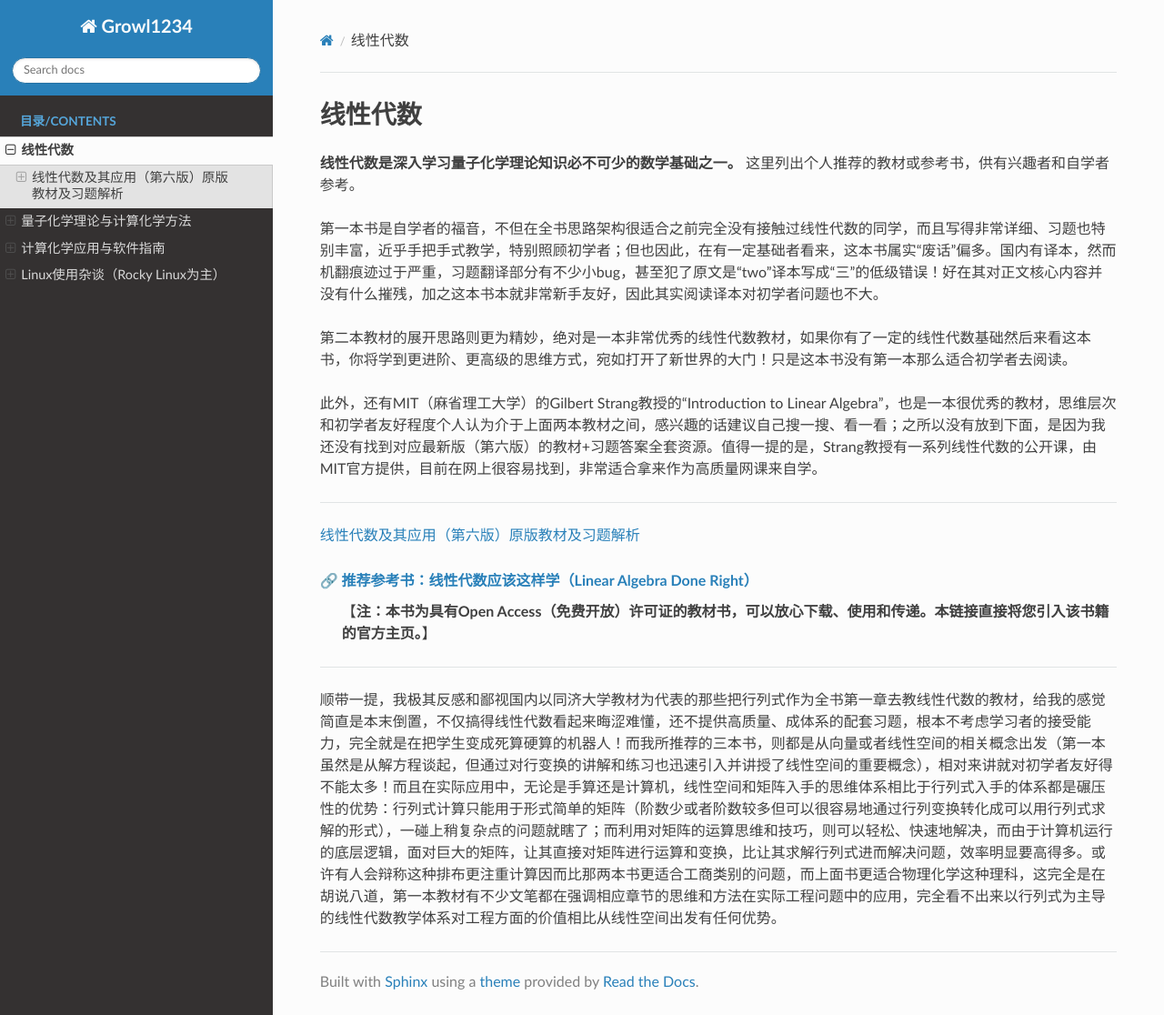
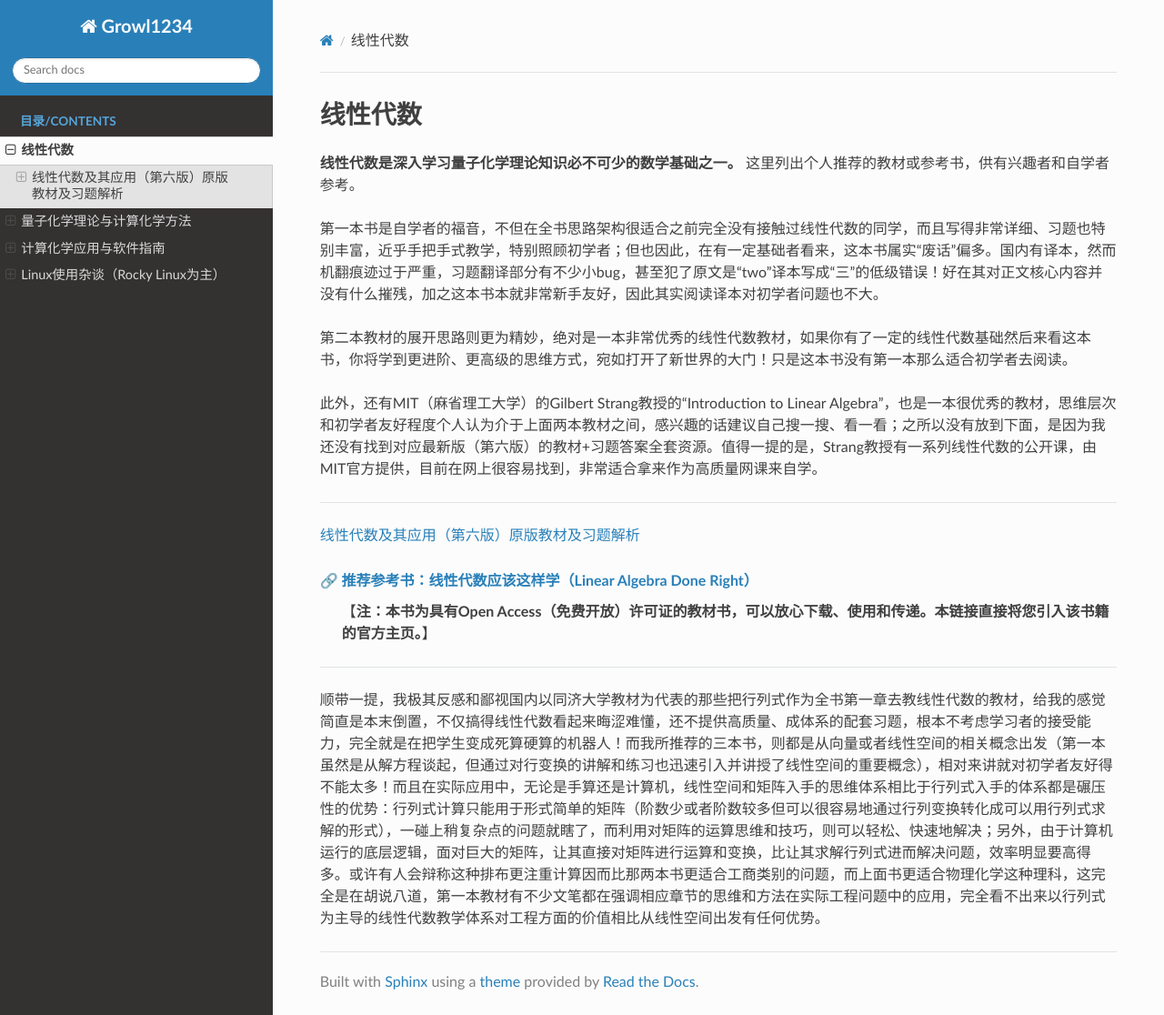
Before and after one commit to Growl1234/RTDProject, a Sphinx documentation site: the page built from source/linear_algebra/index.rst, in a window 1280 px wide and 1116 px high. Shown: the whole window at 91% size. Built offline with Sphinx 7.4.7 and the Read the Docs theme 3.1.0, drawn with Linux system fonts in a browser that asks for light colours.

Commit message:
Update index.rst

```diff
--- a/source/linear_algebra/index.rst
+++ b/source/linear_algebra/index.rst
@@ -18,7 +18,7 @@
 
 ~~~~~~~~~~~~~~
 
-顺带一提，我极其反感和鄙视国内以同济大学教材为代表的那些把行列式作为全书第一章去教线性代数的教材，给我的感觉简直是本末倒置，不仅搞得线性代数看起来晦涩难懂，还不提供高质量、成体系的配套习题，根本不考虑学习者的接受能力，完全就是在把学生变成死算硬算的机器人！而我所推荐的三本书，则都是从向量或者线性空间的相关概念出发（第一本虽然是从解方程谈起，但通过对行变换的讲解和练习也迅速引入并讲授了线性空间的重要概念），相对来讲就对初学者友好得不能太多！而且在实际应用中，无论是手算还是计算机，线性空间和矩阵入手的思维体系相比于行列式入手的体系都是碾压性的优势：行列式计算只能用于形式简单的矩阵（阶数少或者阶数较多但可以很容易地通过行列变换转化成可以用行列式求解的形式），一碰上稍复杂点的问题就瞎了；而利用对矩阵的运算思维和技巧，则可以轻松、快速地解决，而由于计算机运行的底层逻辑，面对巨大的矩阵，让其直接对矩阵进行运算和变换，比让其求解行列式进而解决问题，效率明显要高得多。或许有人会辩称这种排布更注重计算因而比那两本书更适合工商类别的问题，而上面书更适合物理化学这种理科，这完全是在胡说八道，第一本教材有不少文笔都在强调相应章节的思维和方法在实际工程问题中的应用，完全看不出来以行列式为主导的线性代数教学体系对工程方面的价值相比从线性空间出发有任何优势。
+顺带一提，我极其反感和鄙视国内以同济大学教材为代表的那些把行列式作为全书第一章去教线性代数的教材，给我的感觉简直是本末倒置，不仅搞得线性代数看起来晦涩难懂，还不提供高质量、成体系的配套习题，根本不考虑学习者的接受能力，完全就是在把学生变成死算硬算的机器人！而我所推荐的三本书，则都是从向量或者线性空间的相关概念出发（第一本虽然是从解方程谈起，但通过对行变换的讲解和练习也迅速引入并讲授了线性空间的重要概念），相对来讲就对初学者友好得不能太多！而且在实际应用中，无论是手算还是计算机，线性空间和矩阵入手的思维体系相比于行列式入手的体系都是碾压性的优势：行列式计算只能用于形式简单的矩阵（阶数少或者阶数较多但可以很容易地通过行列变换转化成可以用行列式求解的形式），一碰上稍复杂点的问题就瞎了，而利用对矩阵的运算思维和技巧，则可以轻松、快速地解决；另外，由于计算机运行的底层逻辑，面对巨大的矩阵，让其直接对矩阵进行运算和变换，比让其求解行列式进而解决问题，效率明显要高得多。或许有人会辩称这种排布更注重计算因而比那两本书更适合工商类别的问题，而上面书更适合物理化学这种理科，这完全是在胡说八道，第一本教材有不少文笔都在强调相应章节的思维和方法在实际工程问题中的应用，完全看不出来以行列式为主导的线性代数教学体系对工程方面的价值相比从线性空间出发有任何优势。
 
 .. toctree::
    :maxdepth: 5
```
